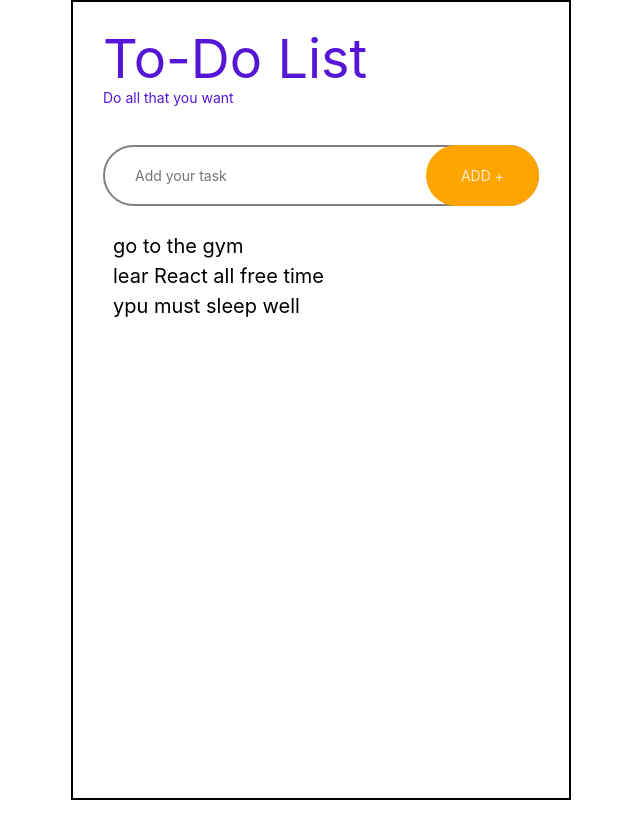
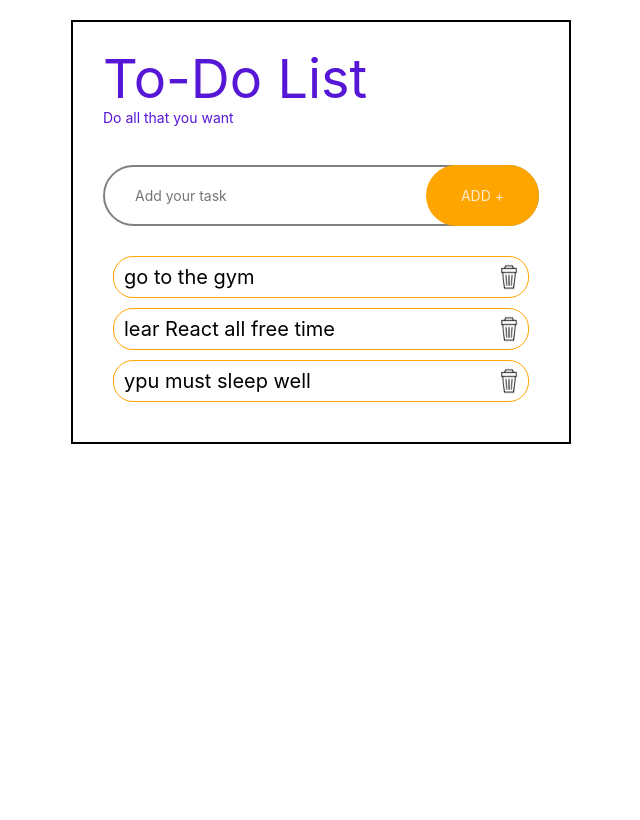
Before and after one commit to Kravius/react-start, a React (Create React App) app: page / in a window 1280 px wide. Shown: the whole page, without its empty margins (319-959 px from the left). Built offline with nearby package versions, Linux system fonts and the light colour scheme.

Commit message:
feat:create delete btn with function

```diff
--- a/package.json
+++ b/package.json
@@ -36,5 +36,9 @@
       "last 1 firefox version",
       "last 1 safari version"
     ]
+  },
+  "devDependencies": {
+    "file-loader": "^6.2.0",
+    "url-loader": "^4.1.1"
   }
 }
--- /dev/null
+++ b/src/react/components/DeleteListOfTaskBTN.jsx
@@ -0,0 +1,12 @@
+import style from "../../styles/DeleteListOfTaskBTN.module.css";
+export default function DeleteListOfTaskBTN({ setTaskListData, id }) {
+  const handelDeleteBtn = () => {
+    // setTaskListData((prev) => prev.filter((_, prevId) => prevId !== id));
+    setTaskListData((prev) => prev.filter((_, prevId) => prevId !== id));
+  };
+  return (
+    <button className={style["delete-btn"]} onClick={handelDeleteBtn}>
+      <img src="iconTrash.png" alt="Delete" />
+    </button>
+  );
+}
--- a/src/react/section/TaskListSection.jsx
+++ b/src/react/section/TaskListSection.jsx
@@ -1,10 +1,9 @@
 import { useState } from "react";
 import style from "../../styles/TaskList.module.css";
 import CreateTaskOfLi from "../components/TaskOfLi";
+import DeleteListOfTaskBTN from "../components/DeleteListOfTaskBTN";
 
 function TaskListSection({ setTaskListData, taskListData }) {
-  // const [taskList, setTaskListData] = useState(taskListData);
-
   function handleInputChange(id) {
     return (ev) => {
       setTaskListData((prev) => {
@@ -16,14 +15,17 @@ function TaskListSection({ setTaskListData, taskListData }) {
   }
 
   const createLi = taskListData.map((taskText, id) => (
-    <li key={id}>
-      {
-        <CreateTaskOfLi
-          id={id}
-          taskText={taskText}
-          handleInputChange={handleInputChange(id)}
-        ></CreateTaskOfLi>
-      }
+    <li key={id} className={style["list-of-li"]}>
+      <CreateTaskOfLi
+        id={id}
+        taskText={taskText}
+        handleInputChange={handleInputChange(id)}
+      ></CreateTaskOfLi>
+
+      <DeleteListOfTaskBTN
+        setTaskListData={setTaskListData}
+        id={id}
+      ></DeleteListOfTaskBTN>
     </li>
   ));
   return (
--- a/src/styles/AddNewTask.module.css
+++ b/src/styles/AddNewTask.module.css
@@ -16,7 +16,7 @@
   width: 100%;
   &:hover,
   &:focus {
-    border: 2px solid rgb(50, 152, 103);
+    border-color: rgb(50, 152, 103);
   }
 }
 
@@ -28,6 +28,7 @@
   border-radius: 50px;
   top: 0px;
   right: 0px;
+  transition: ease-in 0.3s;
   &:hover {
     background-color: green;
     box-shadow: 4px 4px rgb(205, 233, 209);
--- /dev/null
+++ b/src/styles/DeleteListOfTaskBTN.module.css
@@ -0,0 +1,17 @@
+.delete-btn {
+  height: 30px;
+  width: 30px;
+  cursor: pointer;
+  transition: ease-in 0.3s;
+  border: 1px solid transparent;
+  border-radius: 50%;
+
+  &:hover,
+  &:focus {
+    border-color: red;
+  }
+  img {
+    height: 100%;
+    width: 100%;
+  }
+}
--- a/src/styles/TaskList.module.css
+++ b/src/styles/TaskList.module.css
@@ -5,4 +5,14 @@
   margin: 20px;
   padding: 10px;
   box-sizing: border-box;
+  max-height: 250px;
+  overflow-y: auto;
 }
+
+.list-of-li {
+  display: flex;
+  border: 1px solid orange;
+  border-radius: 20px;
+  padding: 5px 5px 5px 10px;
+  align-items: center;
+}
--- a/src/styles/ToDoList.module.css
+++ b/src/styles/ToDoList.module.css
@@ -1,9 +1,7 @@
 .wrapper {
   display: flex;
   flex-direction: column;
-  justify-self: center;
-  height: 100vh;
-  margin: auto 20px;
+  margin: 20px auto;
   padding: 10px;
   border: 2px solid black;
   width: 500px;
```
Also changed, not shown: public/iconTrash.png (added), 1 other file (tests, documents, lock files or other folders).
